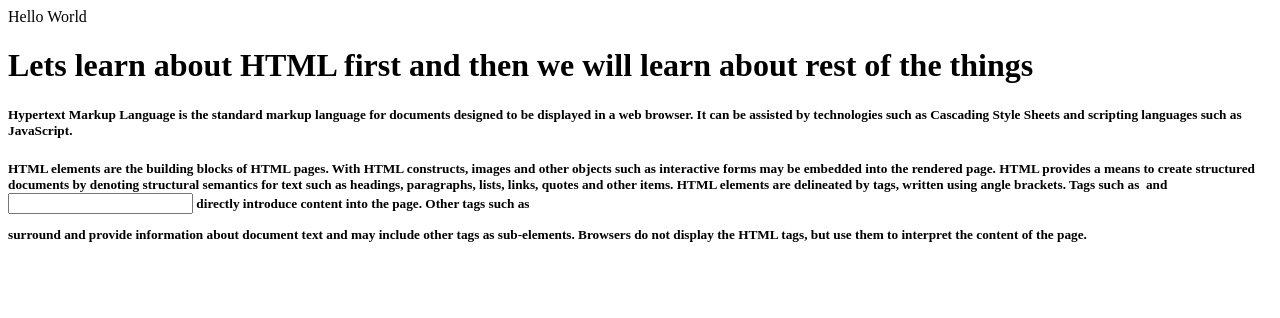
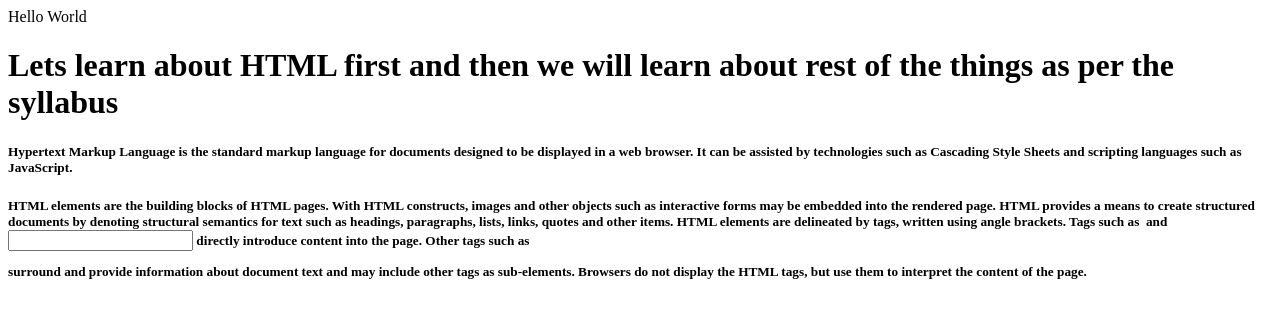
Before and after one commit to suriya00/newgitproject, a plain HTML site: page index.html in a window 1280 px wide. Drawn offline with Linux system fonts and the light colour scheme.

Commit message:
added a.txt and modified index.html

```diff
--- a/index.html
+++ b/index.html
@@ -2,7 +2,7 @@
 <head>Hello World</head>
 <title>Welcome to the world of Web Development</title>
 <body>
-<h1>Lets learn about HTML first and then we will learn about rest of the things</h1>
+<h1>Lets learn about HTML first and then we will learn about rest of the things as per the syllabus</h1>
 <h5>Hypertext Markup Language is the standard markup language for documents designed to be displayed in a web browser. It can be assisted by technologies such as Cascading Style Sheets and scripting languages such as JavaScript.</h5>
 <h5>HTML elements are the building blocks of HTML pages. With HTML constructs, images and other objects such as interactive forms may be embedded into the rendered page. HTML provides a means to create structured documents by denoting structural semantics for text such as headings, paragraphs, lists, links, quotes and other items. HTML elements are delineated by tags, written using angle brackets. Tags such as <img /> and <input /> directly introduce content into the page. Other tags such as <p> surround and provide information about document text and may include other tags as sub-elements. Browsers do not display the HTML tags, but use them to interpret the content of the page.</h5>
 </body>
```
Also changed, not shown: a.txt (added).
